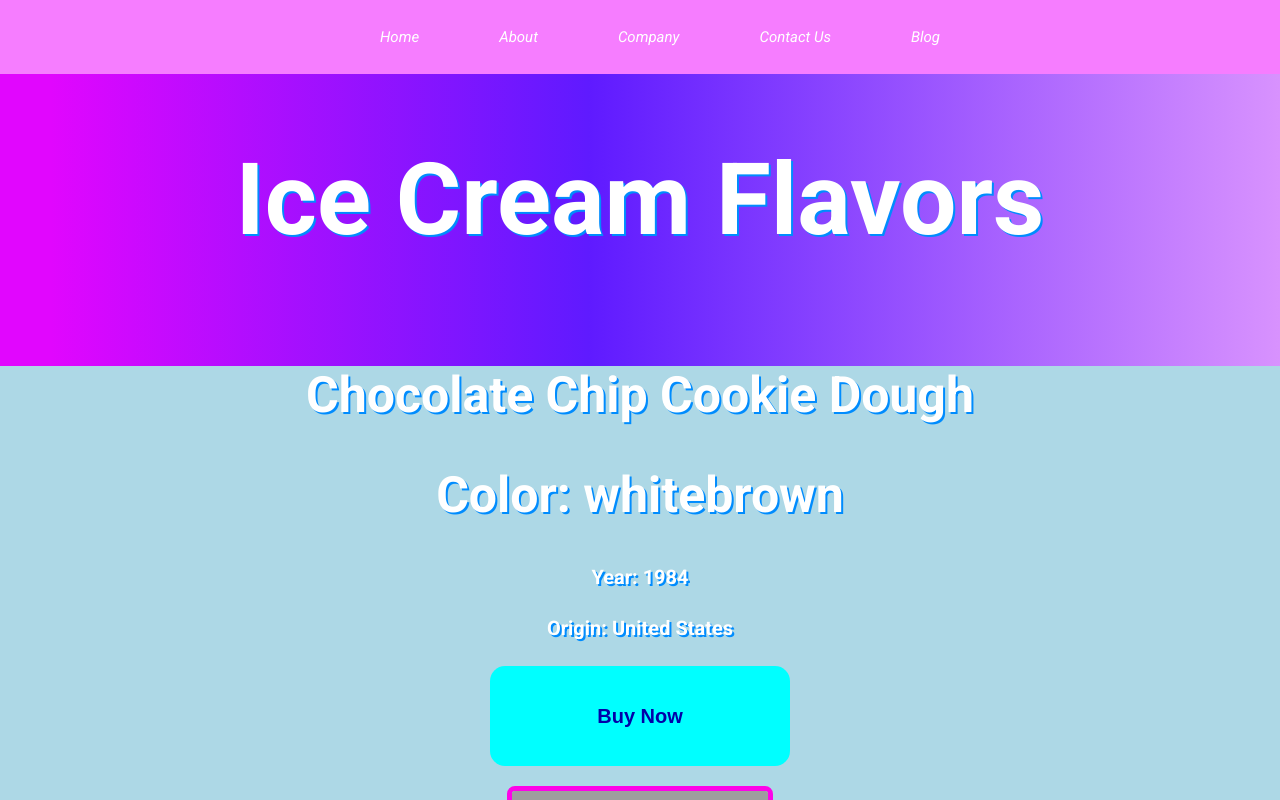
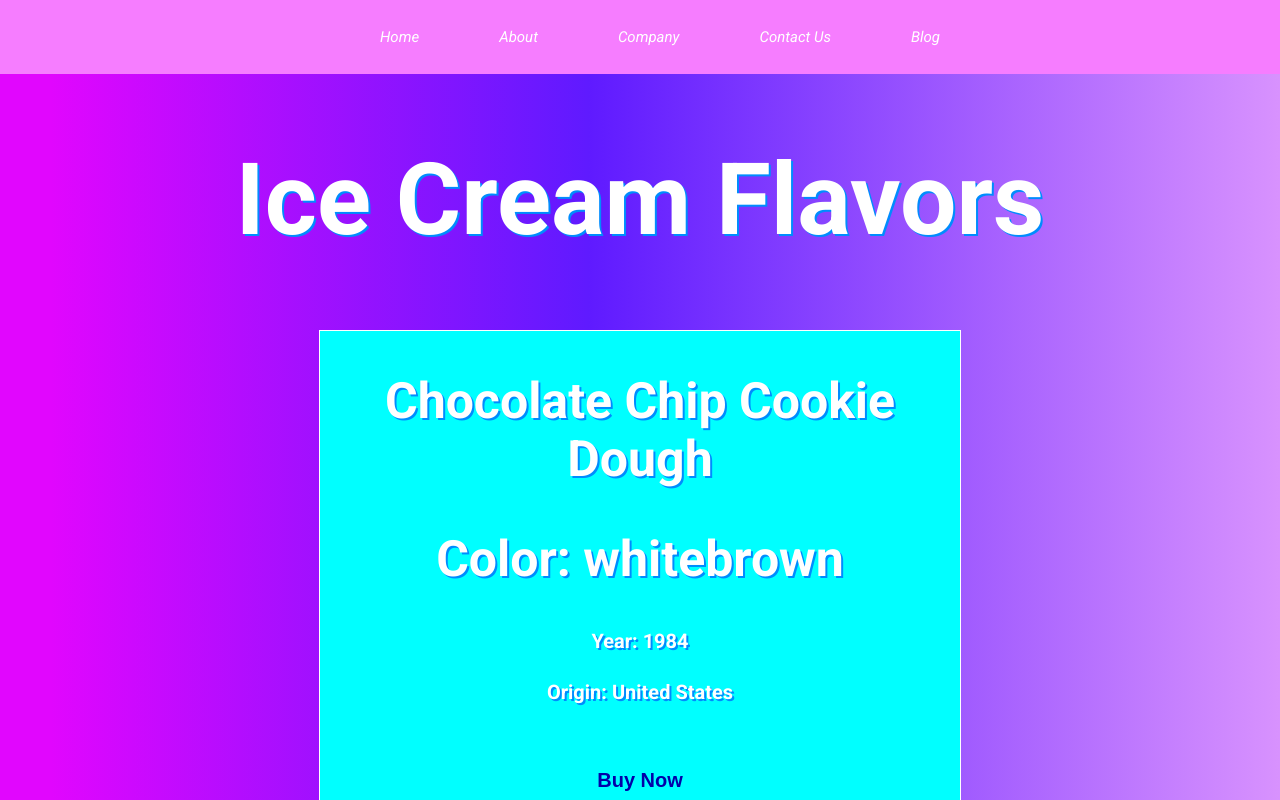
Before and after one commit to GinaRodriguez/project-three, a React (Vite) app: page / in a window 1280 px wide. Shown: the top 800 px of the page. Built offline with nearby package versions, Linux system fonts and the light colour scheme; grey boxes are pictures that could not be loaded.

Commit message:
card and styling monday update

```diff
--- a/index.html
+++ b/index.html
@@ -3,22 +3,16 @@
   <head>
     <meta charset="UTF-8" />
     <meta name="viewport" content="width=device-width, initial-scale=1.0" />
+    <link rel="preconnect" href="https://fonts.googleapis.com" />
+    <link rel="preconnect" href="https://fonts.gstatic.com" crossorigin />
+    <link
+      href="https://fonts.googleapis.com/css2?family=Roboto:ital,wght@0,100;0,300;0,400;0,500;0,700;0,900;1,100;1,300;1,400;1,500;1,700;1,900&display=swap"
+      rel="stylesheet"
+    />
     <script type="module" defer src="/src/main.jsx"></script>
     <title>Ice Cream</title>
   </head>
-  <link rel="stylesheet" href="./app.css" />
-  <link rel="preconnect" href="https://fonts.googleapis.com" />
-  <link rel="preconnect" href="https://fonts.gstatic.com" crossorigin />
-  <link
-    href="https://fonts.googleapis.com/css2?family=Roboto:ital,wght@0,100;0,300;0,400;0,500;0,700;0,900;1,100;1,300;1,400;1,500;1,700;1,900&display=swap"
-    rel="stylesheet"
-  />
   <body>
+    <div id="root"></div>
   </body>
-  </div>
-  <div>
-    <div id="root"></div>
-    <div id="root"></div>
-    <script type="module" src="/src/main.jsx"></script>
-  </div>
 </html>
--- a/src/App.css
+++ b/src/App.css
@@ -19,6 +19,21 @@
   flex-direction: column;
   width: 100%;
   border: 1px #ffffff;
+}
+
+.card {
+  background-color: aqua;
+  width: 50vw;
+  border: #ffffff 1px solid;
+  margin: 5px;
+}
+
+.grid {
+  width: 100vw;
+  display: flex;
+  flex-direction: column;
+  justify-content: space-between;
+  align-items: center;
 }
 
 nav {
--- a/src/App.jsx
+++ b/src/App.jsx
@@ -4,21 +4,20 @@
 import Button from './components/Button.jsx'
 import Navigation from './components/Navigation.jsx'
 import Footer from './components/Footer.jsx'
+// import Card from './components/Card.jsx'
 
 const App = () => {
   console.log(icecream)
   return (
     <div className="App">
-      <body>
-        <Navigation />
-      </body>
+      <Navigation />
       <h1>Ice Cream Flavors</h1>
-      {icecream.results.map((icecreamitem, index) => (
-        <IceCream key={index} icecreamitem={icecreamitem} />
-      ))}
-      <footer>
-        <Footer />
-      </footer>
+      <div className="grid">
+        {icecream.results.map((icecreamitem, index) => (
+          <IceCream key={index} icecreamitem={icecreamitem} />
+        ))}
+      </div>
+      <Footer />
     </div>
   )
 }
--- a/src/components/IceCream.jsx
+++ b/src/components/IceCream.jsx
@@ -1,15 +1,6 @@
 const IceCream = ({ icecreamitem }) => {
   return (
-    <div className="ice cream">
-      <div
-        className="card"
-        style={{
-          backgroundColor: 'lightblue',
-          // width: '800px',
-          // height: '600px'
-          // position: 'center'
-        }}
-      >
+    <div className="card">
       <h2>{icecreamitem.name}</h2>
       <h2> Color: {icecreamitem.colors}</h2>
       <h4> Year: {icecreamitem.year}</h4>
@@ -19,7 +10,6 @@
         <img src={image.url} class="center" />
       ))}
     </div>
-    </div>
   )
 }
 
--- a/src/main.jsx
+++ b/src/main.jsx
@@ -1,4 +1,6 @@
 import { createRoot } from 'react-dom/client'
 import App from './App.jsx'
 
+
+
 createRoot(document.getElementById('root')).render(<App />)
```
Lines whose indentation alone changed are shown as unchanged.
